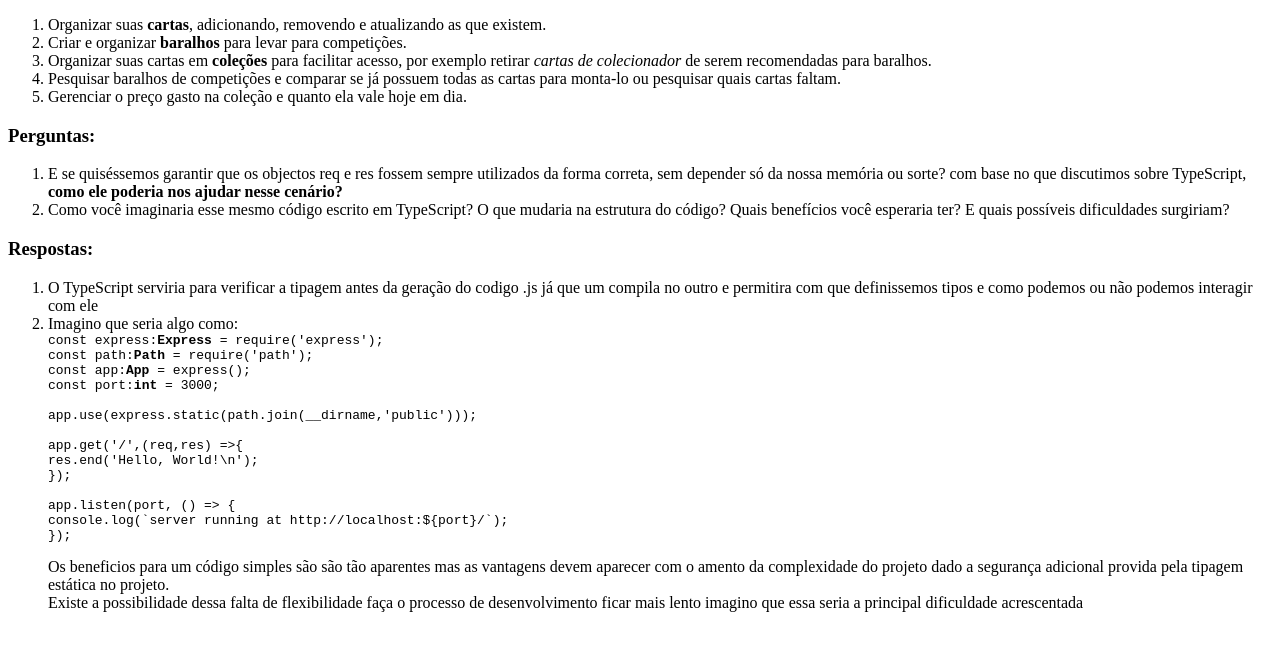
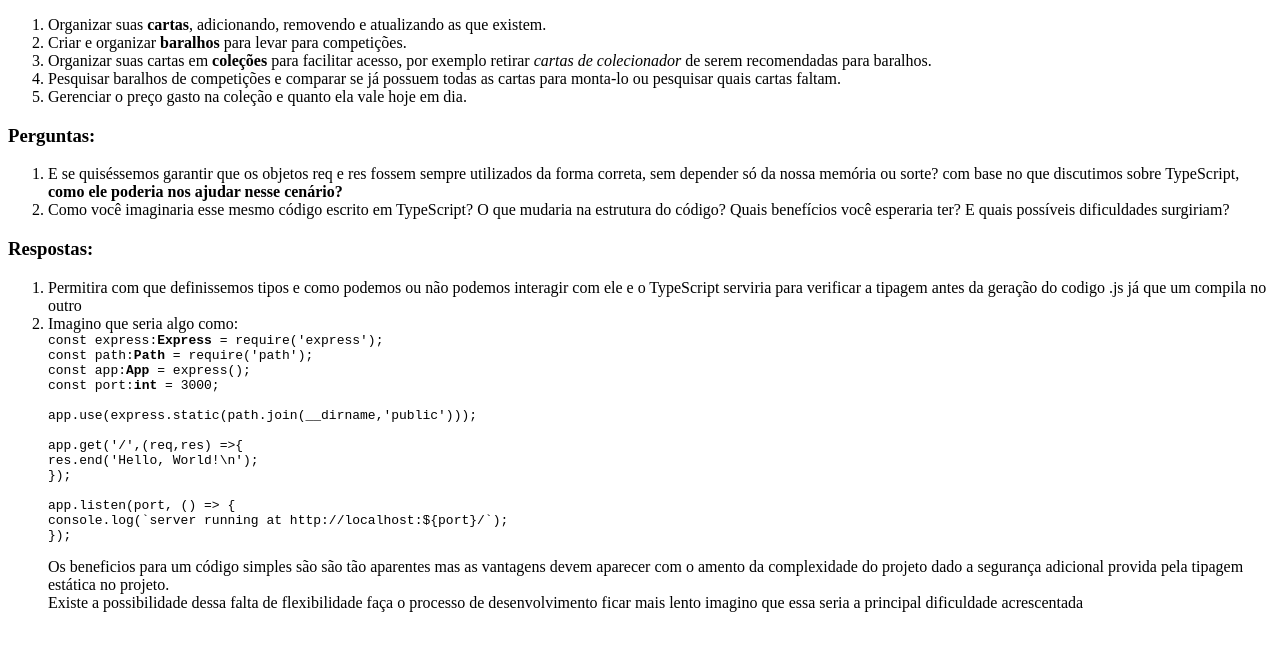
Before and after one commit to drawnator/colection-manager, a website: page public/index.html in a window 1280 px wide. Shown: the part 91-742 px from the top of the page. Drawn offline with Linux system fonts and the light colour scheme.

Commit message:
[fix] typo and  sentence order

```diff
--- a/public/index.html
+++ b/public/index.html
@@ -16,14 +16,14 @@
             Perguntas:
         </h3>
         <ol>
-            <li>E se quiséssemos garantir que os objectos req e res fossem sempre utilizados da forma correta, sem depender só da nossa memória ou sorte? com base no que discutimos sobre TypeScript, <b>como ele poderia nos ajudar nesse cenário?</b></li>
+            <li>E se quiséssemos garantir que os objetos req e res fossem sempre utilizados da forma correta, sem depender só da nossa memória ou sorte? com base no que discutimos sobre TypeScript, <b>como ele poderia nos ajudar nesse cenário?</b></li>
             <li>Como você imaginaria esse mesmo código escrito em TypeScript? O que mudaria na estrutura do código? Quais benefícios você esperaria ter? E quais possíveis dificuldades surgiriam?</li>
         </ol>
         <h3>
             Respostas:
         </h3>
         <ol>
-            <li>O TypeScript serviria para verificar a tipagem antes da geração do codigo .js já que um compila no outro e permitira com que definissemos tipos e como podemos ou não podemos interagir com ele</li>
+            <li>Permitira com que definissemos tipos e como podemos ou não podemos interagir com ele e o TypeScript serviria para verificar a tipagem antes da geração do codigo .js já que um compila no outro</li>
             <li>
                 Imagino que seria algo como:
                 <code>
```
